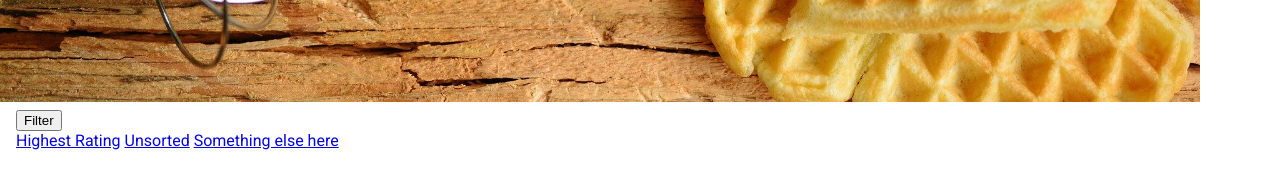
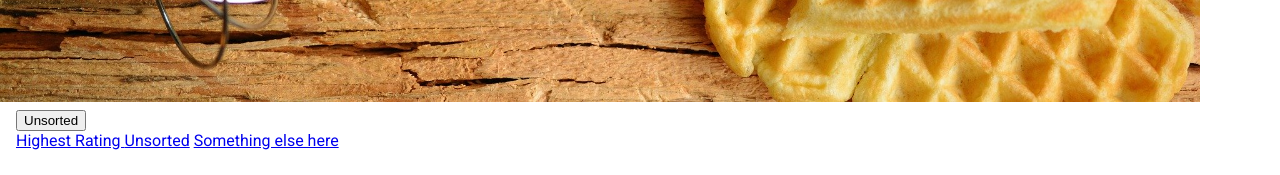
Before and after one commit to Pyleks/Milestone-Project-3, a Flask app: page / in a window 1280 px wide. Shown: the part 734-909 px from the top of the page. Run offline with Flask 2, Linux system fonts and the light colour scheme; a database or web service that is not in the repository returns one stand-in record (values such as "Sample title"); some libraries are stand-ins or nearby versions.

Commit message:
Added filter name

```diff
--- a/app.py
+++ b/app.py
@@ -22,17 +22,19 @@ recepie_collection = mongo.db.imageDB
 @app.route('/')
 @app.route('/recipes')
 def recipes():
+    unsorted = "Unsorted"
     rating = mongo.db.imageDB.find().sort([('totalStarValue', pymongo.DESCENDING), ('totalVotes', pymongo.DESCENDING),
                                            ('approved', pymongo.DESCENDING)]).limit(6)
 
-    return render_template("index.html", rating=rating, imageDB=mongo.db.imageDB.find())
+    return render_template("index.html", rating=rating, filterName=unsorted, imageDB=mongo.db.imageDB.find())
 
 
 @app.route('/sort-by-rating')
 def sort_by_rating():
     rating = mongo.db.imageDB.find().sort([('totalStarValue', pymongo.DESCENDING), ('totalVotes', pymongo.DESCENDING),
                                            ('approved', pymongo.DESCENDING)]).limit(6)
-    return render_template('index.html', imageDB=rating)
+    high = "Highest Rated"
+    return render_template('index.html', imageDB=rating, filterName=high)
 
 
 
--- a/templates/index.html
+++ b/templates/index.html
@@ -12,11 +12,12 @@
     <div class="row">
         <div class="col-2">
             <div class="dropdown">
+
                 <button class="btn btn-secondary dropdown-toggle" type="button" id="dropdownMenuButton" data-toggle="dropdown" aria-haspopup="true" aria-expanded="false">
-                    Filter
+                    {{filterName}}
                 </button>
                 <div class="dropdown-menu" aria-labelledby="dropdownMenuButton">
-                    <a class="dropdown-item" href="{{url_for('sort_by_rating')}}">Highest Rating</a>
+                    <a class="dropdown-item" href="{{url_for('sort_by_rating')}}">Highest Rating {% set name = 'Highest Rating' %}</a>
                     <a class="dropdown-item" href="{{url_for('recipes')}}">Unsorted</a>
                     <a class="dropdown-item" href="#">Something else here</a>
                 </div>
```
